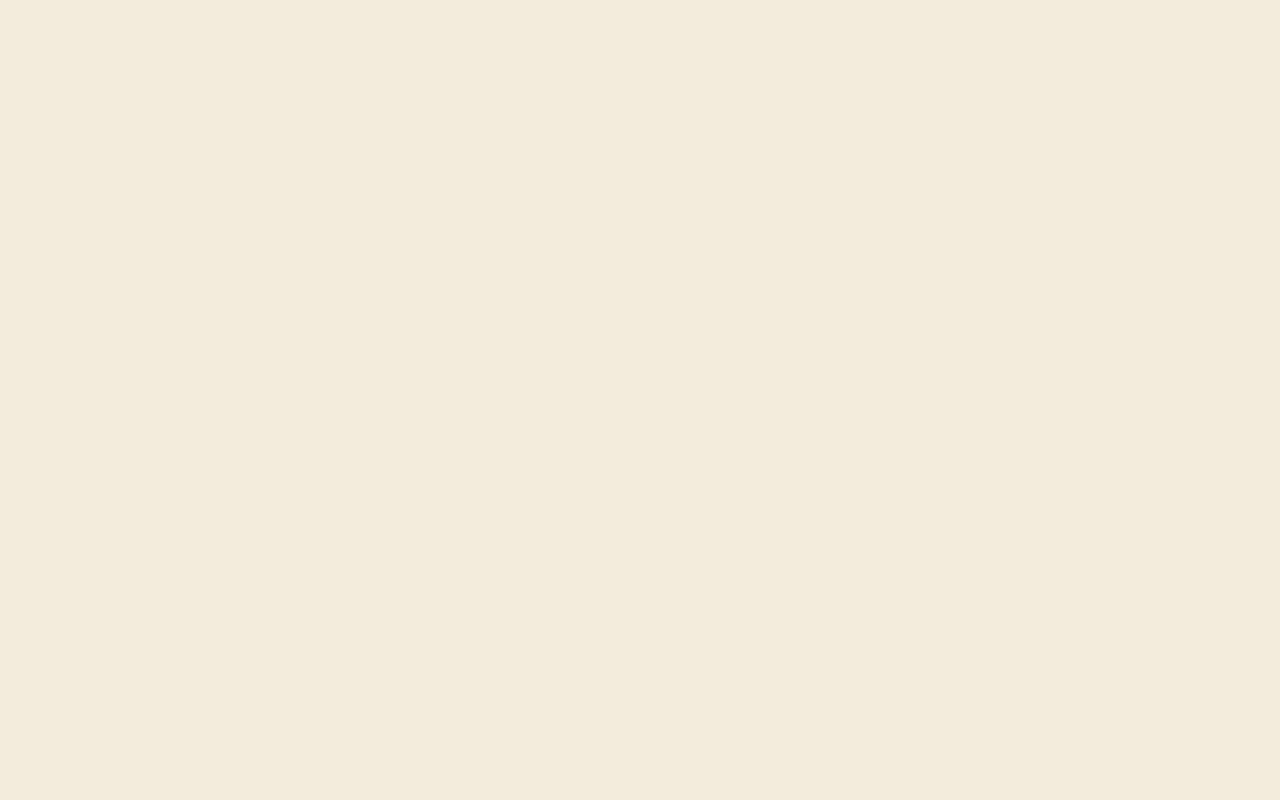
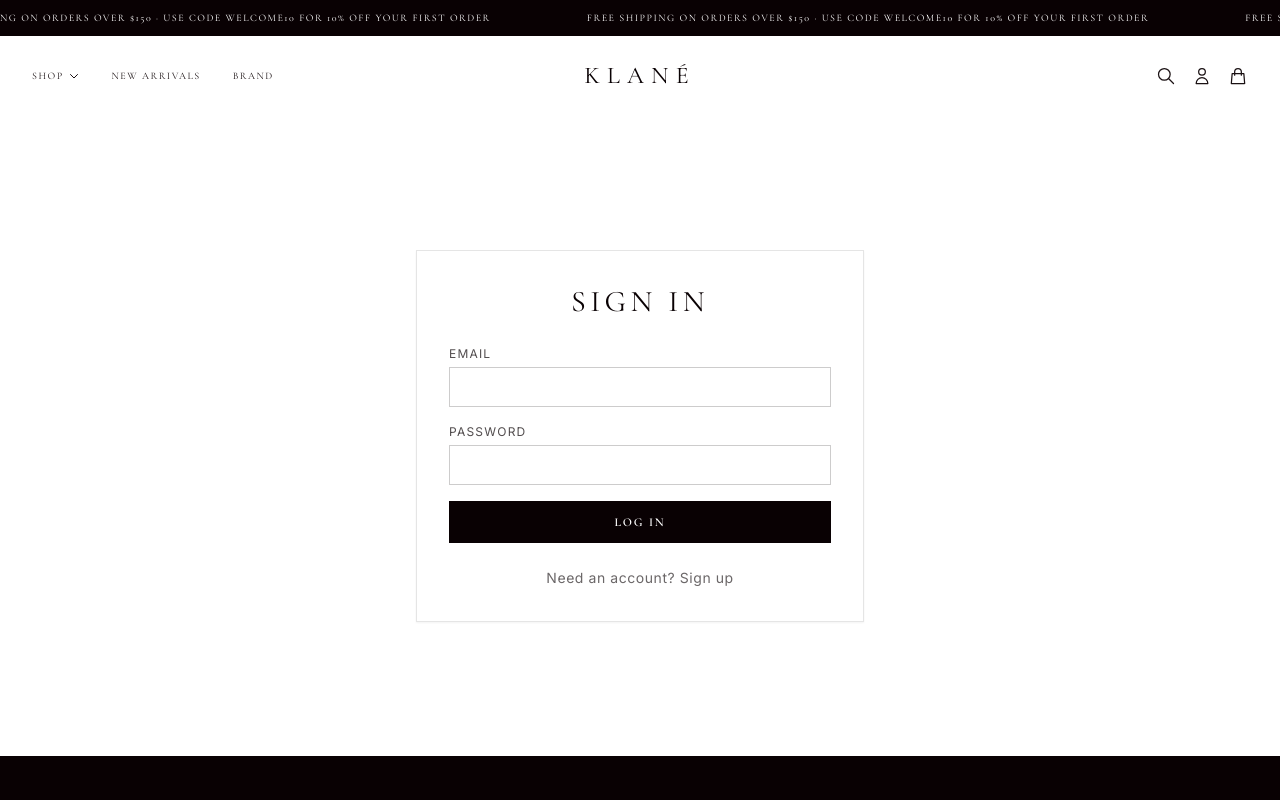
Before and after one commit to kobissna7/theklane, a React (Vite) app: page /account/login in a window 1280 px wide. Before the commit this address had no page. Shown: the top 800 px of the page. Built offline with nearby package versions, Linux system fonts and the light colour scheme.

Commit message:
Add authentication, Login page, and protect Admin routes

```diff
--- a/src/App.tsx
+++ b/src/App.tsx
@@ -13,6 +13,7 @@ import Shop from './pages/storefront/Shop'
 import CategoryPage from './pages/storefront/CategoryPage'
 import ProductDetail from './pages/storefront/ProductDetail'
 import Checkout from './pages/storefront/Checkout'
+import Login from './pages/storefront/Login'
 
 // Admin Pages
 import AdminLayout from './pages/admin/AdminLayout'
@@ -48,6 +49,7 @@ export default function App() {
             <Route path="/collections/:slug" element={<CategoryPage />} />
             <Route path="/product/:slug" element={<ProductDetail />} />
             <Route path="/checkout" element={<Checkout />} />
+            <Route path="/account/login" element={<Login />} />
           </Route>
 
           {/* Admin Dashboard */}
--- a/src/pages/admin/AdminLayout.tsx
+++ b/src/pages/admin/AdminLayout.tsx
@@ -1,14 +1,40 @@
 import React from 'react'
-import { Outlet, Link, useLocation } from 'react-router-dom'
+import { Outlet, Link, useLocation, Navigate } from 'react-router-dom'
+import { useAuth } from '../../features/auth/AuthContext'
 
 export default function AdminLayout() {
   const location = useLocation()
+  const { user, isAdmin, loading, signOut } = useAuth()
+
 
   const navItems = [
     { name: 'Dashboard', path: '/admin' },
     { name: 'Site Content', path: '/admin/content' },
     { name: 'Products', path: '/admin/products' },
   ]
+
+  if (loading) {
+    return <div className="min-h-screen flex items-center justify-center font-heading">Loading...</div>
+  }
+
+  if (!user) {
+    return <Navigate to="/account/login" replace />
+  }
+
+  if (!isAdmin) {
+    return (
+      <div className="min-h-screen flex flex-col items-center justify-center bg-brand-base font-body px-4 text-center">
+        <h1 className="font-heading text-3xl mb-4 text-brand-dark">Access Denied</h1>
+        <p className="text-brand-dark/70 mb-8 max-w-md">
+          You do not have administrative privileges. Only admins can access this portal.
+        </p>
+        <Link to="/" className="text-brand-secondary hover:underline">Return to Storefront</Link>
+        <button onClick={signOut} className="mt-8 text-xs text-brand-dark/40 uppercase tracking-widest hover:text-brand-dark">
+          Log Out
+        </button>
+      </div>
+    )
+  }
 
   return (
     <div className="min-h-screen bg-brand-neutral flex flex-col md:flex-row font-body">
@@ -36,6 +62,15 @@ export default function AdminLayout() {
             ))}
           </ul>
         </nav>
+
+        <div className="p-6 mt-auto">
+          <button
+            onClick={signOut}
+            className="text-xs text-brand-base/50 hover:text-white uppercase tracking-widest transition-colors"
+          >
+            Log Out
+          </button>
+        </div>
       </aside>
 
       {/* Main Content */}
--- /dev/null
+++ b/src/pages/storefront/Login.tsx
@@ -0,0 +1,128 @@
+import React, { useState } from 'react'
+import { useNavigate, Navigate } from 'react-router-dom'
+import { supabase } from '../../lib/supabase'
+import { useAuth } from '../../features/auth/AuthContext'
+import { Button } from '../../components/ui/Button'
+import { useToastStore } from '../../features/toast/toastStore'
+
+export default function Login() {
+  const { user } = useAuth()
+  const navigate = useNavigate()
+  const addToast = useToastStore(state => state.addToast)
+
+  const [isSignUp, setIsSignUp] = useState(false)
+  const [email, setEmail] = useState('')
+  const [password, setPassword] = useState('')
+  const [fullName, setFullName] = useState('')
+  const [isLoading, setIsLoading] = useState(false)
+
+  if (user) {
+    return <Navigate to="/admin" replace />
+  }
+
+  const handleSubmit = async (e: React.FormEvent) => {
+    e.preventDefault()
+    setIsLoading(true)
+
+    try {
+      if (isSignUp) {
+        const { data, error } = await supabase.auth.signUp({
+          email,
+          password,
+          options: {
+            data: {
+              full_name: fullName,
+            }
+          }
+        })
+        if (error) throw error
+
+        // Profiles are usually created via a trigger, but we'll try to insert here if needed,
+        // or just let them know to check email.
+        if (data.user && data.user.identities && data.user.identities.length === 0) {
+           addToast('error', 'This email is already registered. Try logging in.')
+        } else {
+           addToast('success', 'Sign up successful! You are now logged in.')
+           // For a real app with email confirmation, you'd tell them to check their email.
+           // We'll assume auto-login is on for this demo.
+           navigate('/admin')
+        }
+
+      } else {
+        const { error } = await supabase.auth.signInWithPassword({
+          email,
+          password,
+        })
+        if (error) throw error
+        addToast('success', 'Welcome back!')
+        navigate('/admin')
+      }
+    } catch (err: any) {
+      addToast('error', err.message || 'Authentication failed.')
+    } finally {
+      setIsLoading(false)
+    }
+  }
+
+  return (
+    <div className="min-h-[80vh] flex items-center justify-center bg-brand-base px-4">
+      <div className="w-full max-w-md p-8 bg-white border border-brand-dark/10 shadow-sm">
+        <h2 className="font-heading text-3xl mb-6 text-center tracking-widest uppercase">
+          {isSignUp ? 'Create Account' : 'Sign In'}
+        </h2>
+
+        <form onSubmit={handleSubmit} className="space-y-4 font-body">
+          {isSignUp && (
+            <div>
+              <label className="block text-xs uppercase tracking-wider text-brand-dark/70 mb-1">Full Name</label>
+              <input
+                type="text"
+                required
+                value={fullName}
+                onChange={e => setFullName(e.target.value)}
+                className="w-full border border-brand-dark/20 px-4 py-2 text-sm focus:outline-none focus:border-brand-secondary"
+              />
+            </div>
+          )}
+
+          <div>
+            <label className="block text-xs uppercase tracking-wider text-brand-dark/70 mb-1">Email</label>
+            <input
+              type="email"
+              required
+              value={email}
+              onChange={e => setEmail(e.target.value)}
+              className="w-full border border-brand-dark/20 px-4 py-2 text-sm focus:outline-none focus:border-brand-secondary"
+            />
+          </div>
+
+          <div>
+            <label className="block text-xs uppercase tracking-wider text-brand-dark/70 mb-1">Password</label>
+            <input
+              type="password"
+              required
+              minLength={6}
+              value={password}
+              onChange={e => setPassword(e.target.value)}
+              className="w-full border border-brand-dark/20 px-4 py-2 text-sm focus:outline-none focus:border-brand-secondary"
+            />
+          </div>
+
+          <Button type="submit" variant="primary" className="w-full mt-4" isLoading={isLoading}>
+            {isSignUp ? 'Sign Up' : 'Log In'}
+          </Button>
+        </form>
+
+        <div className="mt-6 text-center text-sm font-body">
+          <button
+            type="button"
+            onClick={() => setIsSignUp(!isSignUp)}
+            className="text-brand-dark/60 hover:text-brand-black transition-colors"
+          >
+            {isSignUp ? 'Already have an account? Sign in' : 'Need an account? Sign up'}
+          </button>
+        </div>
+      </div>
+    </div>
+  )
+}
```
